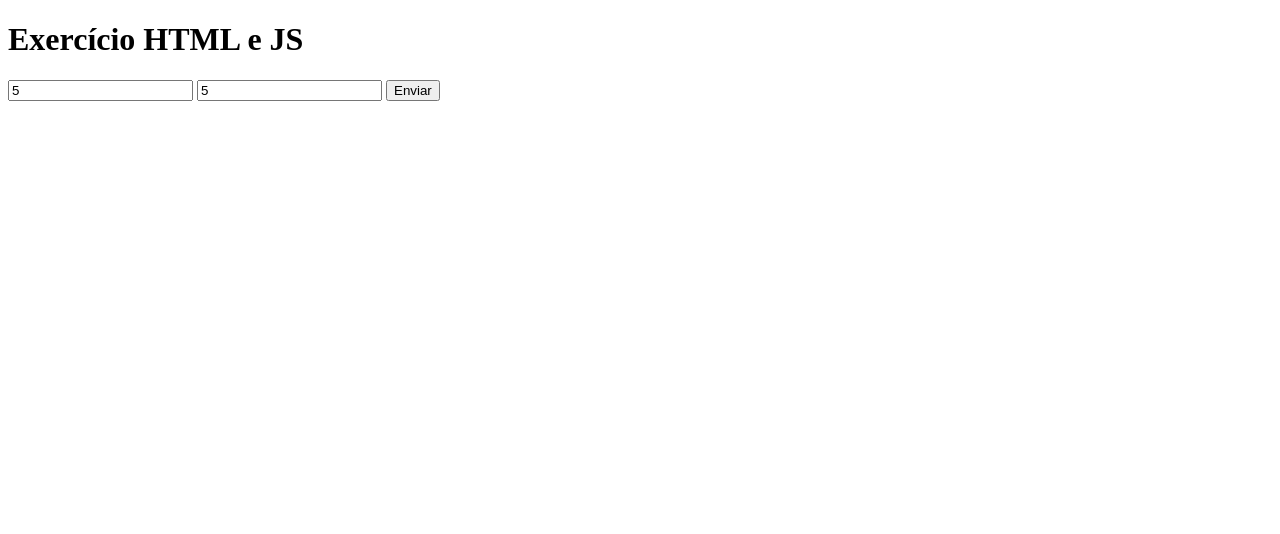
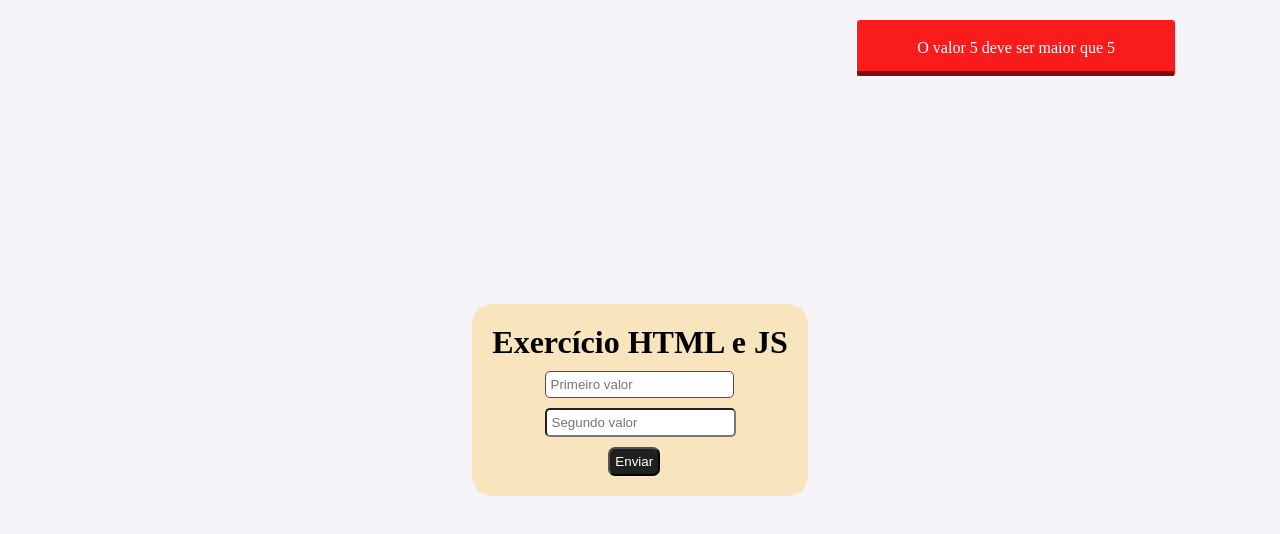
Before and after one commit to Bruno-Braganca-Fernandes/exercicio_html_js., a plain HTML site: page index.html in a window 1280 px wide. Both pictures are taken after typing "5", "5" into the empty fields and a click on the button "Enviar". Drawn offline with Linux system fonts and the light colour scheme.

Commit message:
Adding css and finishing the project

```diff
--- a/index.html
+++ b/index.html
@@ -4,6 +4,7 @@
 <head>
     <meta charset="UTF-8">
     <meta name="viewport" content="width=device-width, initial-scale=1.0">
+    <link rel="stylesheet" href="main.css">
     <title>Exercicio HTML e JS</title>
 </head>
 
@@ -11,14 +12,12 @@
     <main>
         <div class="container">
             <h1>Exercício HTML e JS</h1>
-            <form id="form">
+            <form>
                 <input id="valorA" type="number" required placeholder="Primeiro valor">
-                <input id="valorB" type="number" required placeholder="Segundo valor valor">
-                <button type="submit">Enviar</button>
+                <input id="valorB" type="number" required placeholder="Segundo valor">
+                <button>Enviar</button>
             </form>
-            <p class="confirmationMessage">
-
-            </p>
+            <div class="alert"></div>
         </div>
     </main>
     <script src="main.js"></script>
--- /dev/null
+++ b/main.css
@@ -0,0 +1,97 @@
+* {
+    padding: 0;
+    margin: 0;
+    box-sizing: border-box;
+}
+
+body {
+    display: flex;
+    justify-content: center;
+    align-items: center;
+    height: 100vh;
+    margin: 0;
+    background-color: #f4f4f9;
+}
+
+.container {
+    display: flex;
+    flex-direction: column;
+    justify-content: center;
+    align-items: center;
+    border-radius: 20px;
+    background-color: rgba(255, 217, 136, 0.527);
+    padding: 20px;
+}
+
+button {
+    cursor: pointer;
+    margin-left: 35%;
+    padding: 5px;
+    border-radius: 7px;
+    background-color: rgb(32, 32, 32);
+    color: #fff;
+
+}
+
+input {
+    display: block;
+    padding: 5px;
+    border-radius: 5px;
+    margin: 10px;
+}
+
+
+.message {
+    padding: 19px 60px;
+    position: fixed;
+    top: 20px;
+    right: 105px;
+    background-color: rgba(19, 236, 19, 0.808);
+    border-radius: 3px;
+    color: #fff;
+    animation: slidein 0.2s cubic-bezier(0.25, 0.46, 0.45, 0.94) both;
+}
+
+.errorMessage {
+    padding: 19px 60px;
+    position: fixed;
+    top: 20px;
+    right: 105px;
+    background-color: rgba(250, 10, 10, 0.925);
+    border-radius: 3px;
+    color: #fff;
+    animation: slidein 0.2s cubic-bezier(0.25, 0.46, 0.45, 0.94) both;
+}
+
+@keyframes slidein {
+    0% {
+        transform: translateX(1000px);
+        opacity: 0;
+    }
+
+    100% {
+        transform: translateX(0);
+        opacity: 1;
+    }
+}
+
+.message::before {
+    content: "";
+    position: absolute;
+    left: 0;
+    bottom: 0;
+    width: 0px;
+    height: 5px;
+    background-color: rgba(0, 0, 0, 0.5);
+    animation: time 3s forwards;
+}
+
+@keyframes time {
+    0% {
+        width: 0;
+    }
+
+    100% {
+        width: 100%;
+    }
+}
--- a/main.js
+++ b/main.js
@@ -1,10 +1,34 @@
-const form = document.getElementById('form')
 const valorA = document.getElementById('valorA')
 const valorB = document.getElementById('valorB')
 
-form.addEventListener('submit', function(e) {
+const form = document.querySelector("form")
+const divMessage = document.querySelector(".alert")
+
+function ativar() {
+    const message = document.createElement("div")
+    message.classList.add("message")
+
+    const numA = Number(valorA.value)
+    const numB = Number(valorB.value)
+
+    if (numA >= numB) {
+        message.innerText = `O valor ${numB} deve ser maior que ${numA}`
+        message.classList.add("errorMessage")
+        valorA.style.border = '1px solid red'
+    } else {
+        message.innerText = `Tudo certo! ${numB} é maior que ${numA}.`
+        valorA.style.border = ''
+    }
+    valorA.value = ""
+    valorB.value = ""
+    divMessage.appendChild(message)
+
+    setTimeout(() => {
+        message.style.display = "none"
+    }, 3000)
+}
+
+form.addEventListener("submit", (e) => {
     e.preventDefault()
-
-
-
+    ativar()
 })
```
